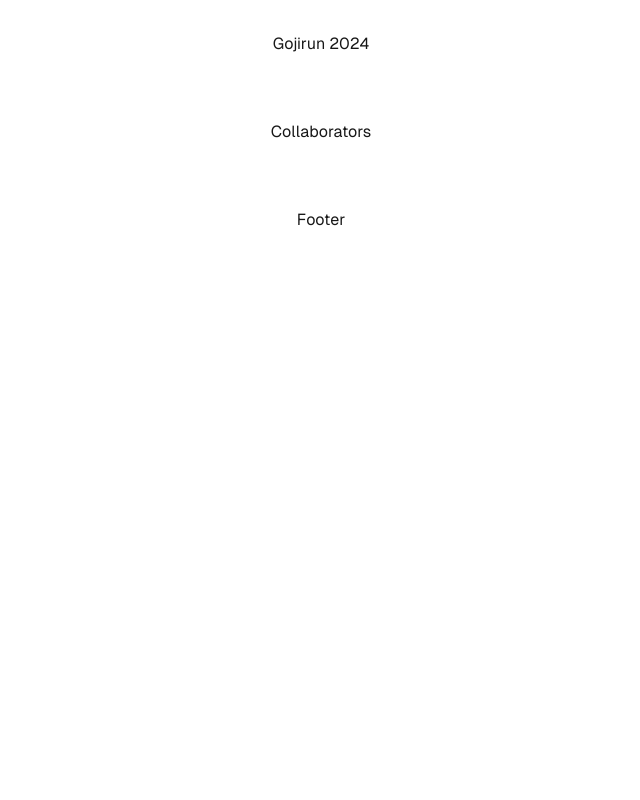
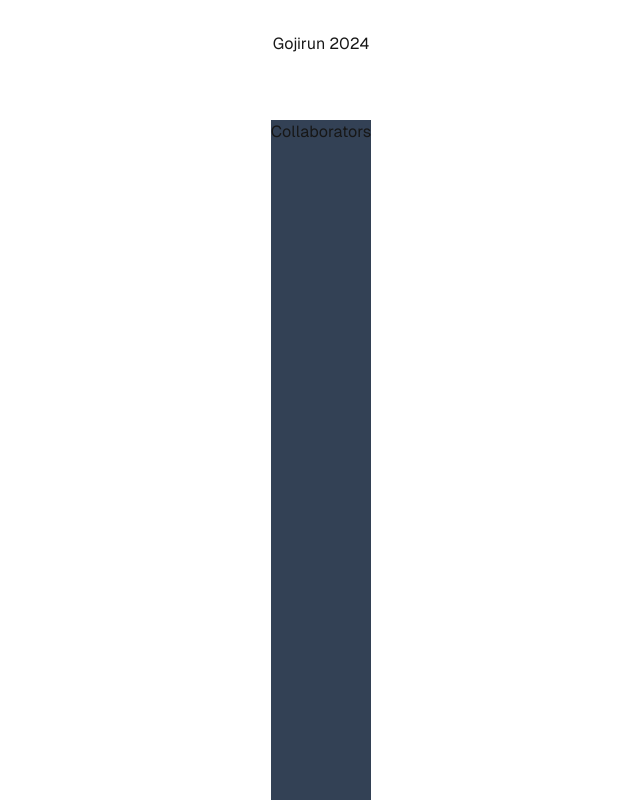
Before and after one commit to allanoguis/Hacktoberfest-2024, a Next.js app in the folder gojirun/: page / in a window 1280 px wide. Shown: the part 520-1320 px from the top of the page, without its empty margins (319-959 px from the left). Before the commit the page ends 800 px from the top, so only its background shows below. Built offline with nearby package versions, Linux system fonts and the light colour scheme.

Commit message:
Updated Collaborators

```diff
--- a/gojirun/app/sections/collaborators/page.js
+++ b/gojirun/app/sections/collaborators/page.js
@@ -1,3 +1,9 @@
 export default function Footer() {
-  return <div>Collaborators</div>;
+  return (
+    <section id="collaborators">
+      <div className="flex min-h-dvh bg-slate-700 justify-center">
+        Collaborators
+      </div>
+    </section>
+  );
 }
```
